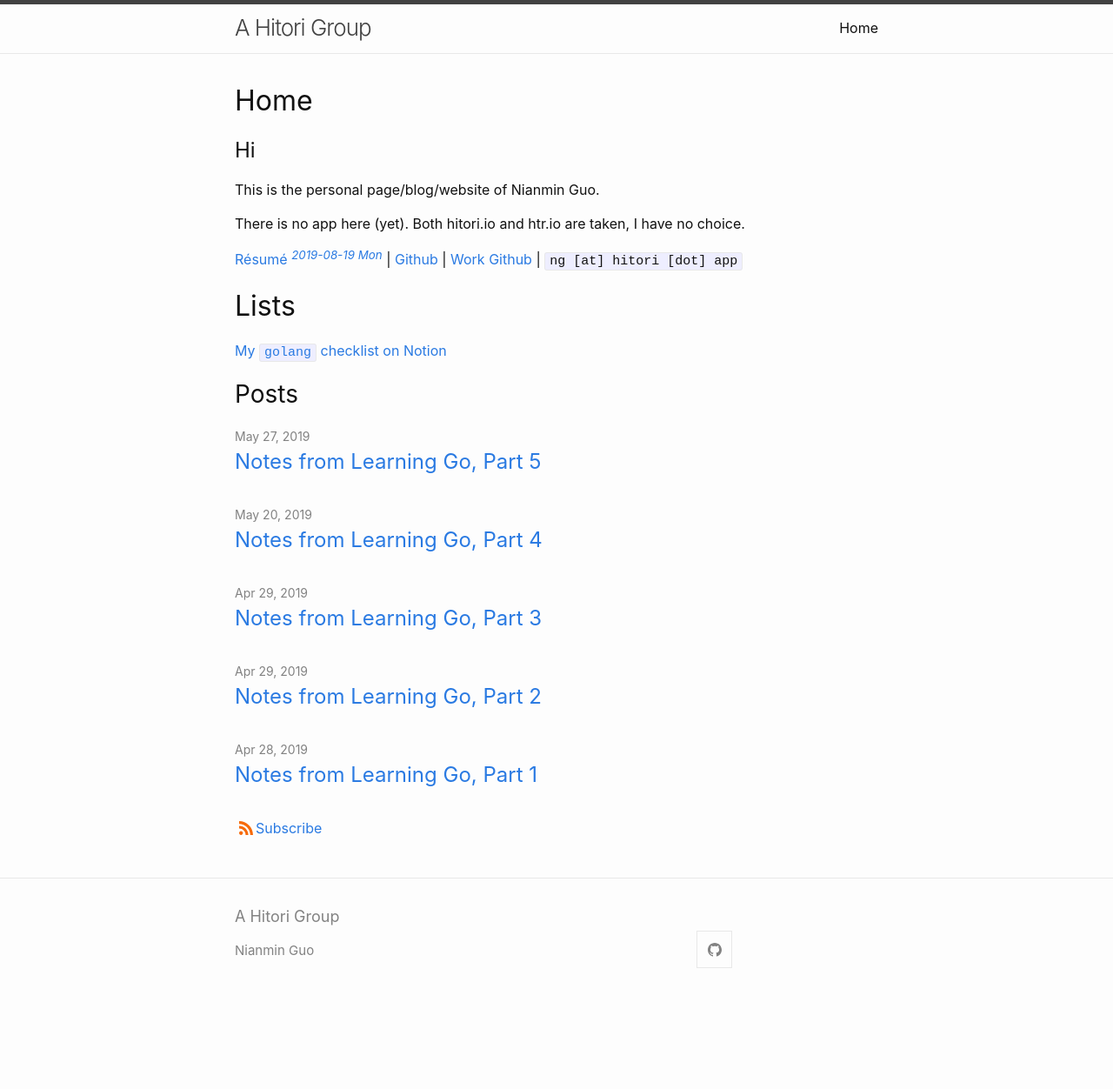
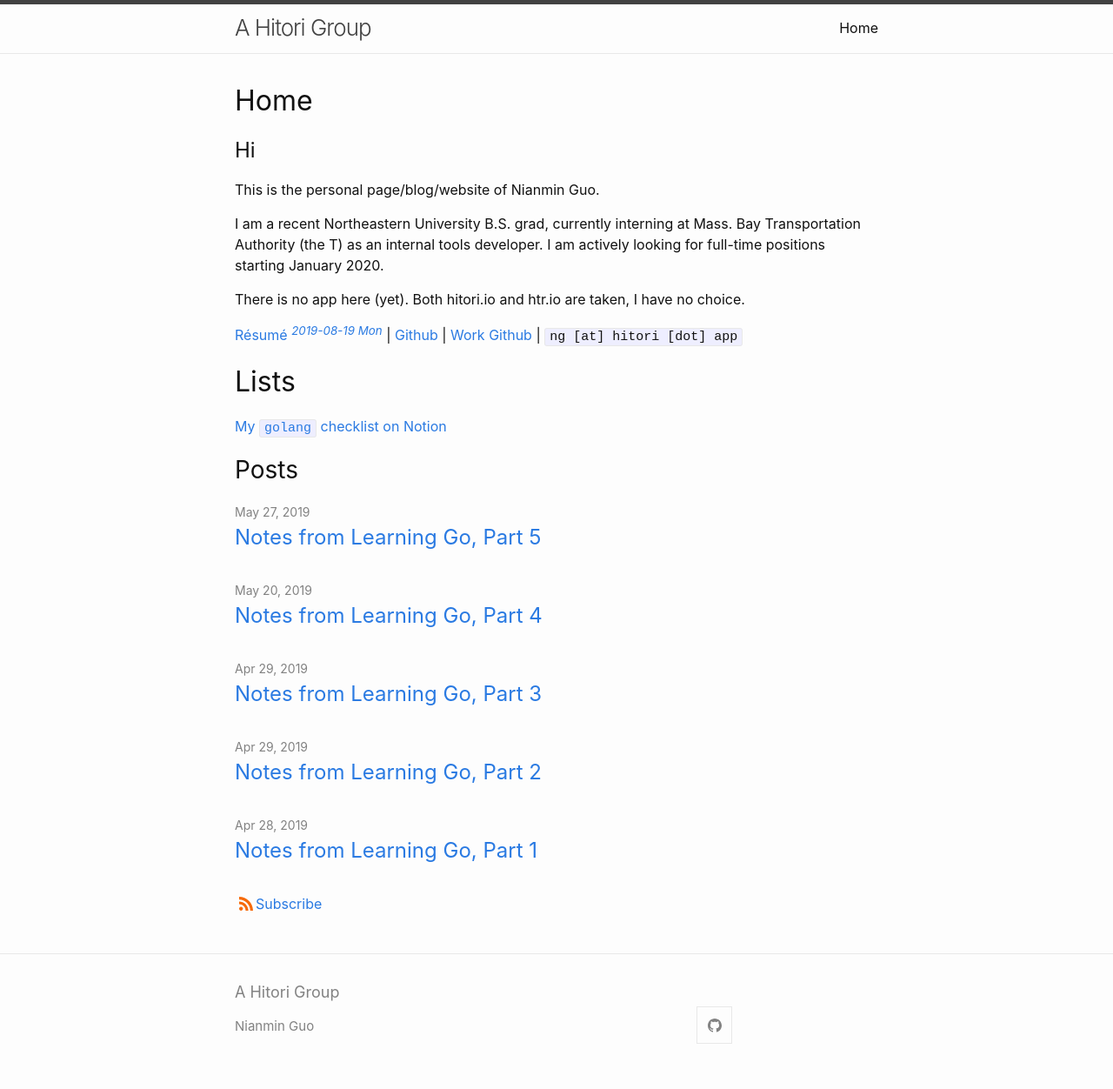
Before and after one commit to Zenmai0822/Zenmai0822.github.io, a Jekyll site: the page built from index.md, in a window 1280 px wide. Shown: the whole page at 87% size. Built offline with Jekyll 4.4.1, drawn with Linux system fonts in a browser that asks for light colours; before the commit the page ends 1165 px from its top, so only the background shows below that.

Commit message:
Added brief intro

```diff
--- a/index.md
+++ b/index.md
@@ -7,6 +7,8 @@ title: Home
 
 This is the personal page/blog/website of Nianmin Guo.
 
+I am a recent Northeastern University B.S. grad, currently interning at Mass. Bay Transportation Authority (the T) as an internal tools developer. I am actively looking for full-time positions starting January 2020.
+
 There is no app here (yet). Both hitori.io and htr.io are taken, I have no choice.
 
 [Résumé *<sup>2019-08-19 Mon</sup>*](assets/htr/Guo_Nianmin.pdf) \| [Github](https://github.com/Zenmai0822) \| [Work Github](https://github.com/nianminguo) \| `ng [at] hitori [dot] app`
```
